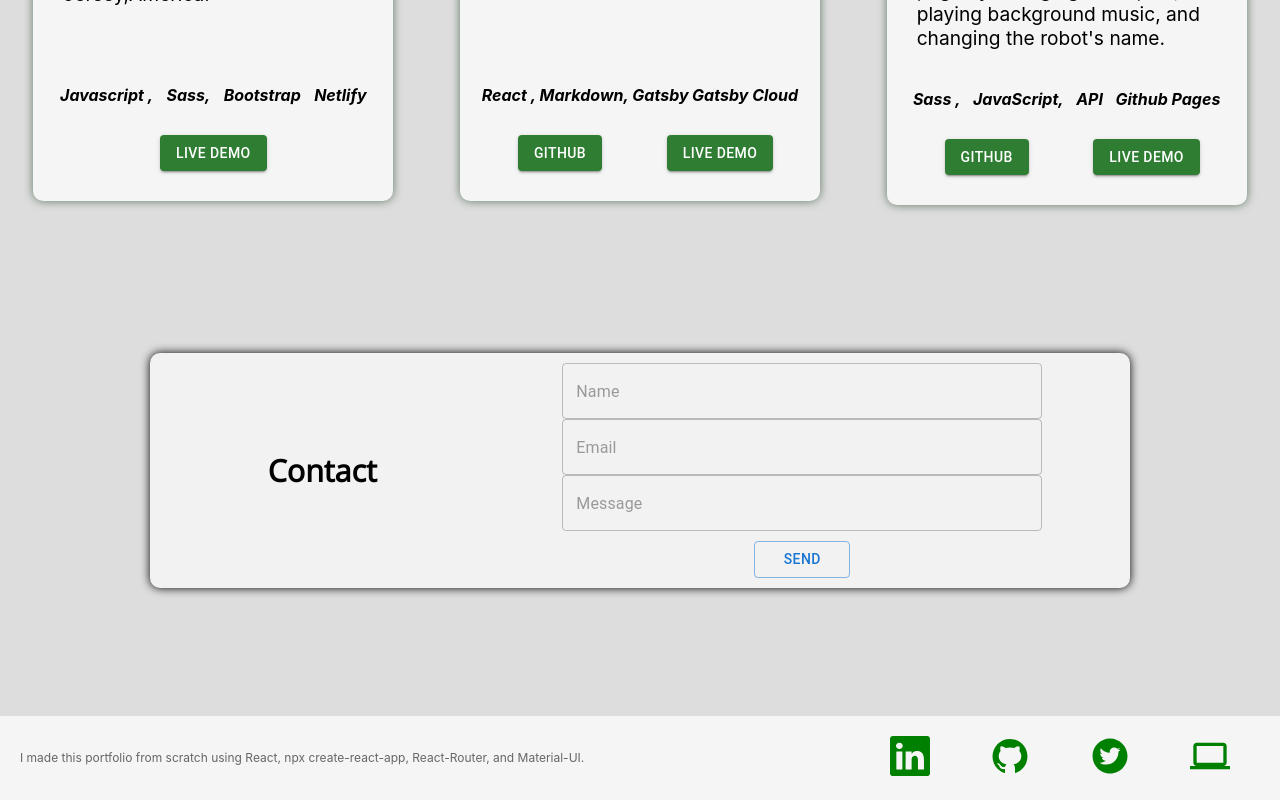
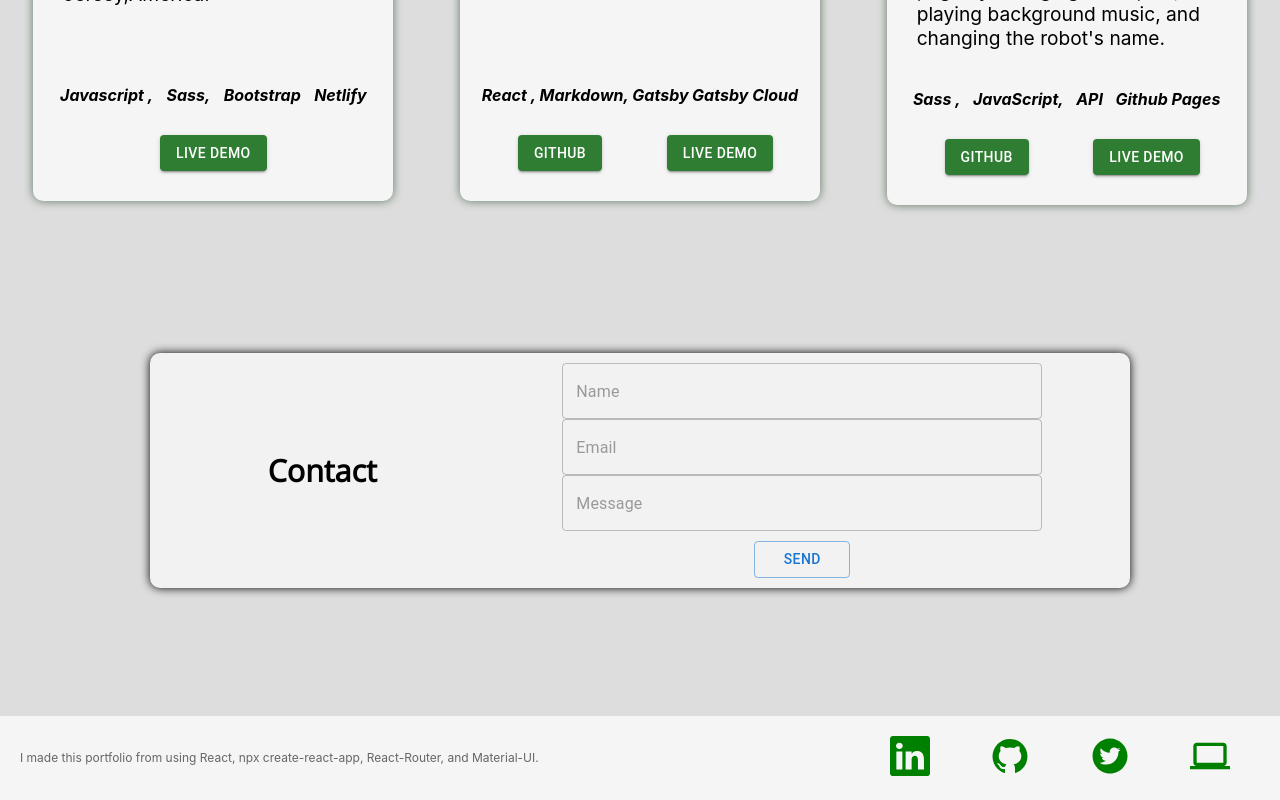
Before and after one commit to CliffordMorin/react-portfolio-1, a React (Create React App) app: page / in a window 1280 px wide. Shown: the part 2789-3589 px from the top of the page. Built offline with nearby package versions, Linux system fonts and the light colour scheme.

Commit message:
footer change

```diff
--- a/src/Components/Footer/Footer.js
+++ b/src/Components/Footer/Footer.js
@@ -5,7 +5,7 @@ const Footer = (props) => {
   let content = {
     English: {
       description:
-        "I made this portfolio from scratch using React, npx create-react-app,  React-Router, and Material-UI.",
+        "I made this portfolio from using React, npx create-react-app,  React-Router, and Material-UI.",
     },
     Japanese: {
       description:
```
